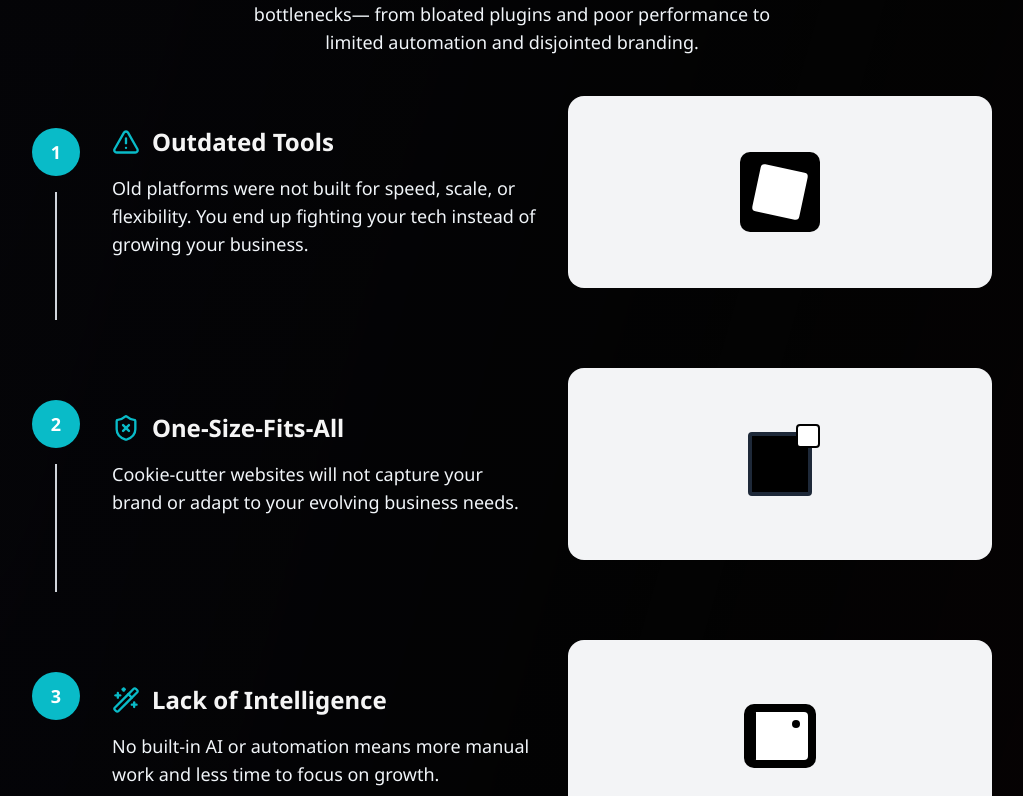
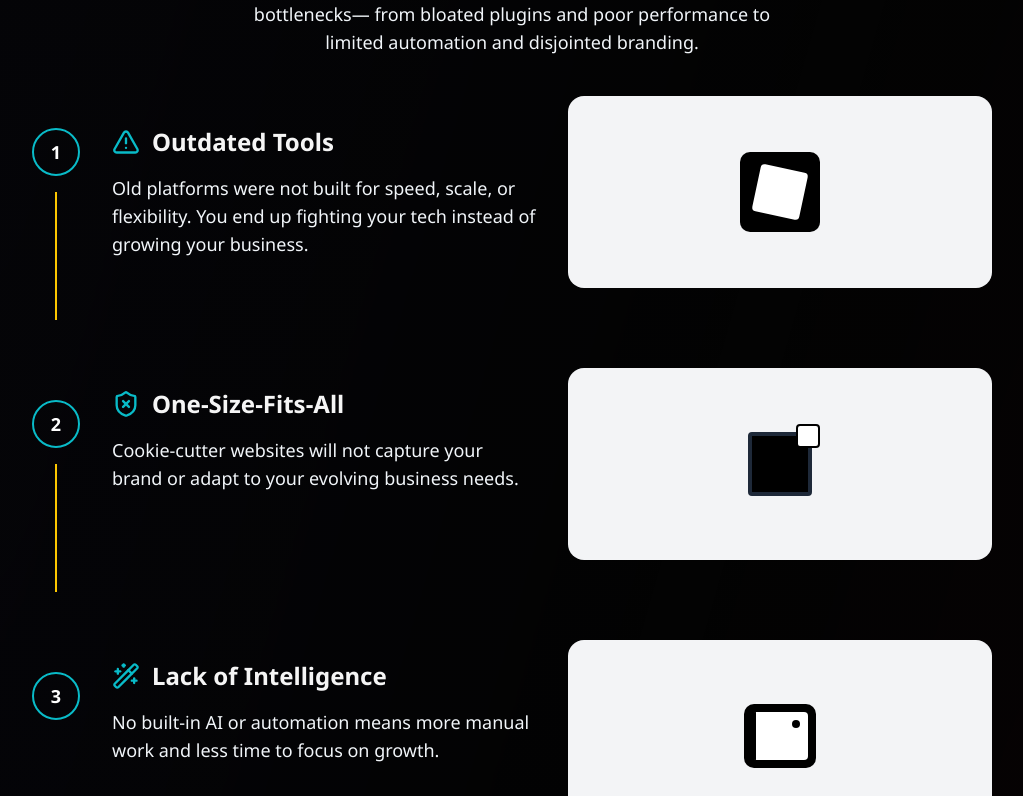
Before and after one commit to rupeshbug/novelty_lab_website, a Next.js app: page / in a window 1280 px wide. Shown: the part 1044-1840 px from the top of the page, without its empty margins (128-1151 px from the left). Built offline with nearby package versions, Linux system fonts and the light colour scheme.

Commit message:
changes made

```diff
--- a/src/app/components/Problems.tsx
+++ b/src/app/components/Problems.tsx
@@ -30,13 +30,13 @@ export default function ProblemSection() {
         {/* Step 1 */}
         <div className="flex items-start gap-8 mb-12">
           <div className="flex flex-col items-center pt-8">
-            <div className="w-12 h-12 bg-[#09bbc8] text-white rounded-full flex items-center justify-center font-bold text-lg mb-4">
+            <div className="w-12 h-12 border-2 border-[#09bbc8] text-white rounded-full flex items-center justify-center font-bold text-lg mb-4">
               1
             </div>
-            <div className="w-0.5 h-32 bg-gray-300"></div>
+            <div className="w-0.5 h-40 md:h-32 bg-yellow-400"></div>
           </div>
           <div className="flex-1 grid grid-cols-1 lg:grid-cols-2 gap-8 items-center">
-            <div>
+            <div className="mt-[-5]">
               <h3 className="text-2xl font-bold text-[#f5f5f5] mb-4 flex items-center gap-3">
                 <AlertTriangle size={28} className="text-[#09bbc8]" />
                 Outdated Tools
@@ -57,13 +57,13 @@ export default function ProblemSection() {
         {/* Step 2 */}
         <div className="flex items-start gap-8 mb-12">
           <div className="flex flex-col items-center pt-8">
-            <div className="w-12 h-12 bg-[#09bbc8] text-white rounded-full flex items-center justify-center font-bold text-lg mb-4">
+            <div className="w-12 h-12 border-2 border-[#09bbc8] text-white rounded-full flex items-center justify-center font-bold text-lg mb-4">
               2
             </div>
-            <div className="w-0.5 h-32 bg-gray-300"></div>
+            <div className="w-0.5 h-40 md:h-32 bg-yellow-400"></div>
           </div>
           <div className="flex-1 grid grid-cols-1 lg:grid-cols-2 gap-8 items-center">
-            <div>
+            <div className="mt-[-5] md:mt-[-3rem]">
               <h3 className="text-2xl font-bold text-[#f5f5f5] mb-4 flex items-center gap-3">
                 <ShieldX size={28} className="text-[#09bbc8]" />
                 One-Size-Fits-All
@@ -85,12 +85,12 @@ export default function ProblemSection() {
         {/* Step 3 */}
         <div className="flex items-start gap-8">
           <div className="flex flex-col items-center pt-8">
-            <div className="w-12 h-12 bg-[#09bbc8] text-white rounded-full flex items-center justify-center font-bold text-lg">
+            <div className="w-12 h-12 border-2 border-[#09bbc8] text-white rounded-full flex items-center justify-center font-bold text-lg">
               3
             </div>
           </div>
           <div className="flex-1 grid grid-cols-1 lg:grid-cols-2 gap-8 items-center">
-            <div>
+            <div className="mt-[-5] md:mt-[-3rem]">
               <h3 className="text-2xl font-bold text-[#f5f5f5] mb-4 flex items-center gap-3">
                 <Wand2 size={28} className="text-[#09bbc8]" />
                 Lack of Intelligence
```
